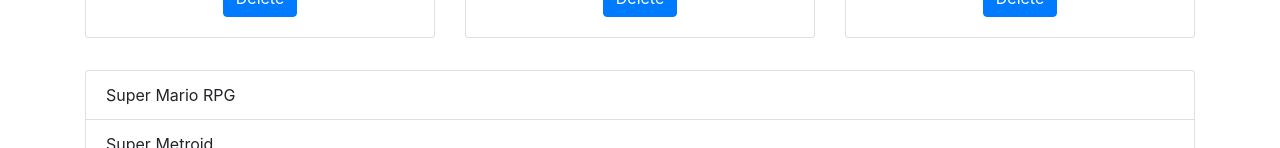
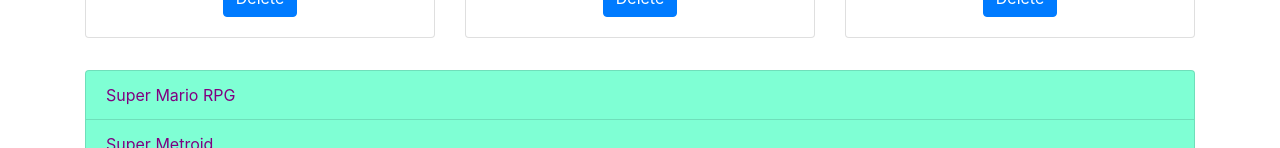
Before and after one commit to apellerite/vue_intro, a Vue app: page / in a window 1280 px wide. Shown: the part 804-952 px from the top of the page. Built offline with nearby package versions, Linux system fonts and the light colour scheme.

Commit message:
APP-xxx Does a title work? fix(vue): remove unecessary curly braces

```diff
--- a/src/App.vue
+++ b/src/App.vue
@@ -12,7 +12,7 @@
       </div>
     </div>
     <ul class="list-group">
-      <li class="list-group-item" v-for="title in gameTitles" style="{ color: purple; background-color: aquamarine }" :key="title">{{ title }}</li>
+      <li class="list-group-item" v-for="title in gameTitles" style="color: purple; background-color: aquamarine" :key="title">{{ title }}</li>
     </ul>
   </div>
 </template>
```
